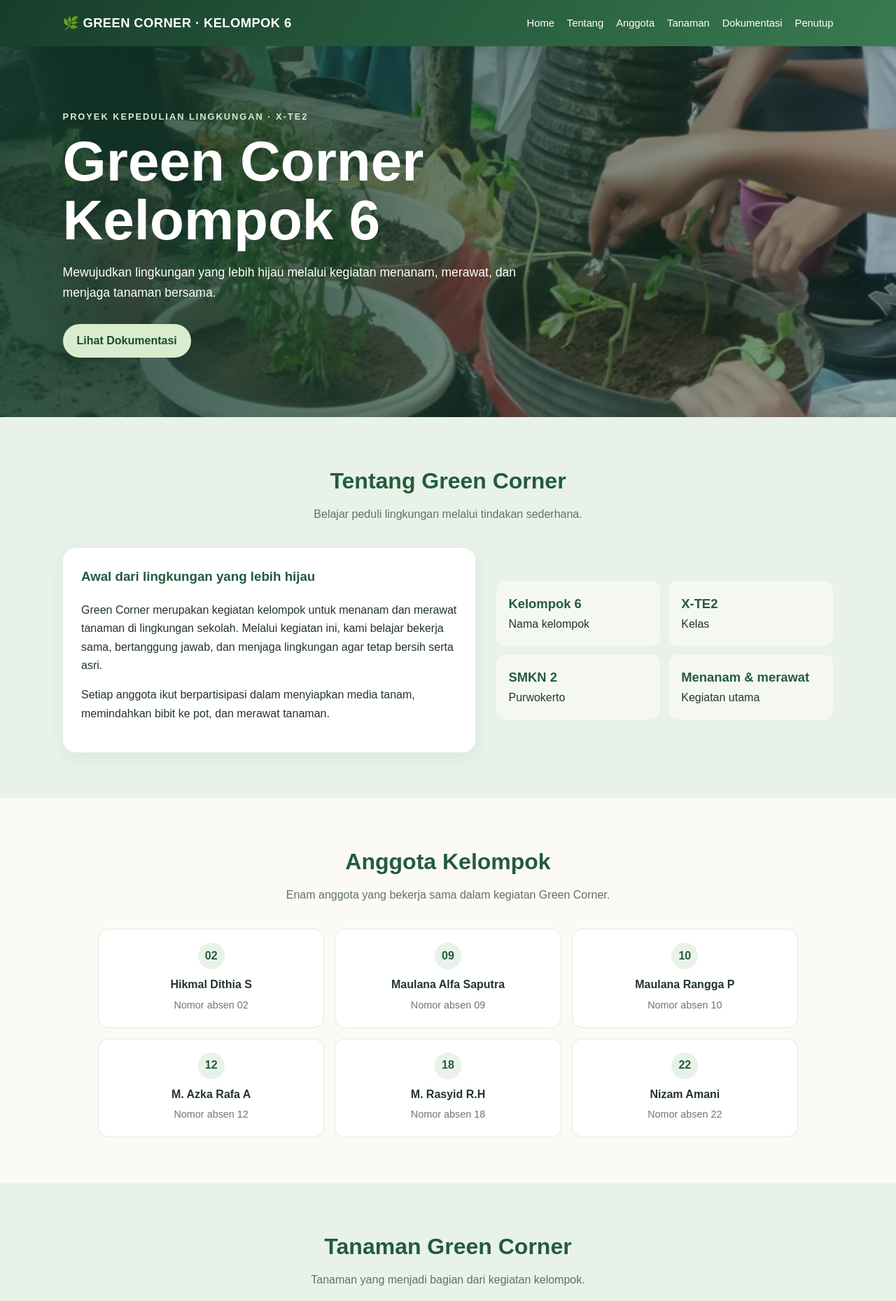
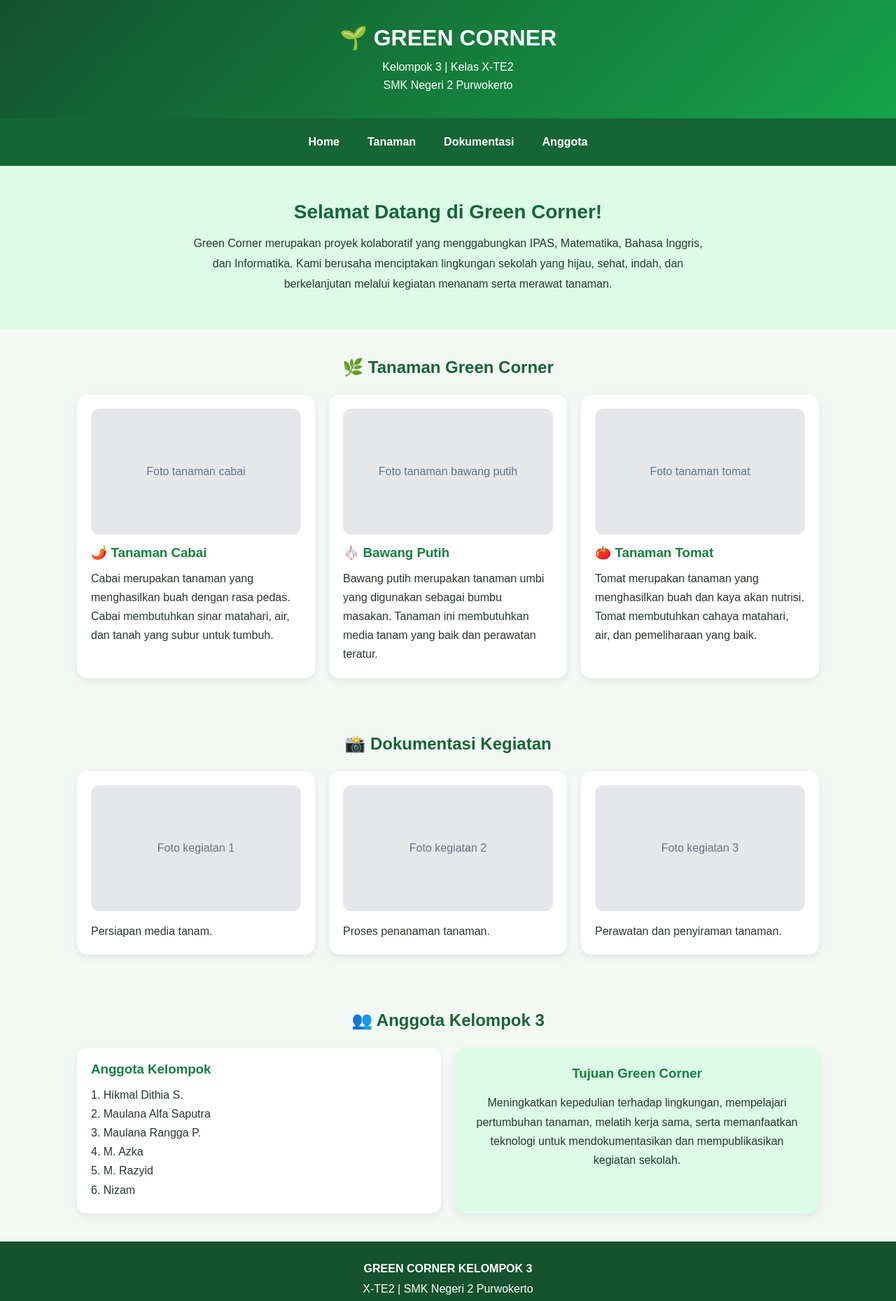
Before and after one commit to maulanaalfasaputra-png/Greencornerkelompok6, a plain HTML site: page index.html in a window 1280 px wide. Shown: the top 1859 px of the page at 70% size. Drawn offline with Linux system fonts and the light colour scheme.

Commit message:
Revise header, footer, and styles in index.html
Updated the header and footer details, changed the title, and modified various styles for improved layout and design.

```diff
--- a/index.html
+++ b/index.html
@@ -4,330 +4,144 @@
 <head>
 <meta charset="UTF-8">
 <meta name="viewport" content="width=device-width, initial-scale=1.0">
-<meta name="description" content="Dokumentasi kegiatan Green Corner Kelompok 6 X-TE2 SMKN 2 Purwokerto.">
-<title>Green Corner | Kelompok 6</title>
+<title>Green Corner Kelompok 3</title>
 
 <style>
-:root {
-  --green:#245b3d;
-  --deep:#173d2b;
-  --mint:#e8f2e8;
-  --cream:#fbfaf4;
-  --leaf:#75a96b;
-  --ink:#23352a;
-}
-
 * {
-  box-sizing:border-box;
-  scroll-behavior:smooth;
+    margin: 0;
+    padding: 0;
+    box-sizing: border-box;
+    scroll-behavior: smooth;
 }
 
 body {
-  margin:0;
-  font-family:Arial,Helvetica,sans-serif;
-  background:var(--cream);
-  color:var(--ink);
-  line-height:1.65;
+    font-family: Arial, sans-serif;
+    background: #f4f8f4;
+    color: #26382c;
 }
 
 header {
-  background:linear-gradient(120deg,#173d2b,#397b50);
-  color:white;
-  padding:18px 7%;
-  position:sticky;
-  top:0;
-  z-index:5;
-  box-shadow:0 3px 14px #163b2b30;
+    background: linear-gradient(135deg, #14532d, #16a34a);
+    color: white;
+    padding: 35px 20px;
+    text-align: center;
+}
+
+header h1 {
+    font-size: 32px;
+    margin-bottom: 10px;
+}
+
+header p {
+    line-height: 1.6;
 }
 
 nav {
-  display:flex;
-  align-items:center;
-  justify-content:space-between;
-  gap:20px;
-  flex-wrap:wrap;
-}
-
-.brand {
-  font-weight:800;
-  font-size:1.15rem;
-  letter-spacing:.4px;
-}
-
-nav ul {
-  display:flex;
-  gap:18px;
-  list-style:none;
-  padding:0;
-  margin:0;
-  flex-wrap:wrap;
+    background: #166534;
+    display: flex;
+    justify-content: center;
+    flex-wrap: wrap;
+    gap: 10px;
+    padding: 15px;
 }
 
 nav a {
-  color:white;
-  text-decoration:none;
-  font-size:.92rem;
+    color: white;
+    text-decoration: none;
+    padding: 10px 15px;
+    border-radius: 20px;
+    font-weight: bold;
 }
 
 nav a:hover {
-  text-decoration:underline;
+    background: #22c55e;
 }
 
 .hero {
-  padding:90px 7% 85px;
-  background:linear-gradient(90deg,#143b2bdc,#143b2b65),url('penanaman-2.jpg') center 48%/cover;
-  color:white;
+    padding: 50px 20px;
+    text-align: center;
+    background: #dcfce7;
 }
 
-.hero-inner {
-  max-width:850px;
-}
-
-.eyebrow {
-  text-transform:uppercase;
-  letter-spacing:2px;
-  font-size:.8rem;
-  color:#d7edce;
-  font-weight:bold;
-}
-
-h1 {
-  font-size:clamp(2.5rem,7vw,5rem);
-  line-height:1.05;
-  margin:12px 0;
+.hero h2 {
+    color: #166534;
+    font-size: 28px;
+    margin-bottom: 15px;
 }
 
 .hero p {
-  font-size:1.1rem;
-  max-width:650px;
-}
-
-.btn {
-  display:inline-block;
-  background:#d9edce;
-  color:#1b4b30;
-  padding:11px 20px;
-  border-radius:30px;
-  text-decoration:none;
-  font-weight:bold;
-  margin-top:12px;
+    max-width: 750px;
+    margin: auto;
+    line-height: 1.8;
 }
 
 section {
-  padding:65px 7%;
+    padding: 40px 20px;
+    max-width: 1100px;
+    margin: auto;
 }
 
-.section-title {
-  text-align:center;
-  margin:0 auto 35px;
-  max-width:700px;
+section h2 {
+    text-align: center;
+    color: #166534;
+    margin-bottom: 25px;
 }
 
-.section-title h2 {
-  font-size:2rem;
-  color:var(--green);
-  margin:0 0 8px;
+.cards {
+    display: grid;
+    grid-template-columns: repeat(auto-fit, minmax(220px, 1fr));
+    gap: 20px;
 }
 
-.section-title p {
-  margin:0;
-  color:#607166;
+.card {
+    background: white;
+    border-radius: 15px;
+    padding: 20px;
+    box-shadow: 0 4px 12px rgba(0,0,0,0.08);
+}
+
+.card h3 {
+    color: #15803d;
+    margin-bottom: 12px;
+}
+
+.card p {
+    line-height: 1.7;
+}
+
+.photo-box {
+    background: #e5e7eb;
+    min-height: 180px;
+    border-radius: 12px;
+    display: flex;
+    justify-content: center;
+    align-items: center;
+    color: #64748b;
+    margin-bottom: 15px;
+    text-align: center;
+    padding: 10px;
+}
+
+.photo-box img {
+    width: 100%;
+    height: 220px;
+    object-fit: cover;
+    border-radius: 12px;
 }
 
 .about {
-  background:var(--mint);
-}
-
-.about-grid {
-  display:grid;
-  grid-template-columns:1.1fr .9fr;
-  gap:30px;
-  align-items:center;
-  max-width:1100px;
-  margin:auto;
-}
-
-.about-card,.info-card {
-  background:white;
-  padding:26px;
-  border-radius:18px;
-  box-shadow:0 8px 24px #173d2b10;
-}
-
-.about-card h3 {
-  color:var(--green);
-  margin-top:0;
-}
-
-.facts {
-  display:grid;
-  grid-template-columns:repeat(2,1fr);
-  gap:12px;
-}
-
-.fact {
-  background:#f5f8f1;
-  border-radius:14px;
-  padding:18px;
-}
-
-.fact strong {
-  display:block;
-  color:var(--green);
-  font-size:1.15rem;
-}
-
-.members {
-  display:grid;
-  grid-template-columns:repeat(3,1fr);
-  gap:15px;
-  max-width:1000px;
-  margin:auto;
-}
-
-.member {
-  background:white;
-  border:1px solid #e3eadf;
-  border-radius:15px;
-  padding:19px;
-  text-align:center;
-}
-
-.number {
-  width:38px;
-  height:38px;
-  border-radius:50%;
-  display:grid;
-  place-items:center;
-  background:var(--mint);
-  color:var(--green);
-  font-weight:bold;
-  margin:0 auto 9px;
-}
-
-.member h3 {
-  font-size:1rem;
-  margin:4px 0;
-}
-
-.member p {
-  margin:0;
-  color:#6b796e;
-  font-size:.9rem;
-}
-
-.plants {
-  background:var(--mint);
-}
-
-.plant-grid {
-  display:grid;
-  grid-template-columns:repeat(3,1fr);
-  gap:18px;
-  max-width:1000px;
-  margin:auto;
-}
-
-.plant {
-  background:white;
-  padding:23px;
-  border-radius:16px;
-}
-
-.plant h3 {
-  color:var(--green);
-  margin-top:0;
-}
-
-.gallery {
-  display:grid;
-  grid-template-columns:repeat(2,1fr);
-  gap:18px;
-  max-width:1000px;
-  margin:auto;
-}
-
-.photo {
-  margin:0;
-  background:white;
-  padding:10px;
-  border-radius:16px;
-  box-shadow:0 8px 24px #173d2b12;
-}
-
-.photo img {
-  display:block;
-  width:100%;
-  height:360px;
-  object-fit:cover;
-  border-radius:10px;
-}
-
-.photo figcaption {
-  padding:12px 8px 5px;
-  font-size:.94rem;
-}
-
-.closing {
-  background:linear-gradient(120deg,#173d2b,#397b50);
-  color:white;
-  text-align:center;
-}
-
-.closing h2 {
-  font-size:2rem;
-  margin-top:0;
+    background: #dcfce7;
+    border-radius: 15px;
+    line-height: 1.8;
+    text-align: center;
 }
 
 footer {
-  background:#102e20;
-  color:#d9e8dc;
-  text-align:center;
-  padding:22px 7%;
-  font-size:.9rem;
-}
-
-@media(max-width:760px) {
-  header {
-    position:static;
-  }
-  nav {
-    align-items:flex-start;
-  }
-  nav ul {
-    gap:11px;
-  }
-  .about-grid {
-    grid-template-columns:1fr;
-  }
-  .members {
-    grid-template-columns:repeat(2,1fr);
-  }
-  .plant-grid {
-    grid-template-columns:1fr;
-  }
-  .gallery {
-    grid-template-columns:1fr;
-  }
-  .photo img {
-    height:auto;
-    max-height:520px;
-  }
-  section {
-    padding:48px 6%;
-  }
-  .hero {
-    padding:70px 6%;
-  }
-}
-
-@media(max-width:420px) {
-  .members {
-    grid-template-columns:1fr;
-  }
-  nav ul {
-    font-size:.85rem;
-  }
+    background: #14532d;
+    color: white;
+    text-align: center;
+    padding: 25px;
+    line-height: 1.8;
 }
 </style>
 </head>
@@ -335,133 +149,128 @@ footer {
 <body>
 
 <header>
-<nav>
-  <div class="brand">🌿 GREEN CORNER · KELOMPOK 6</div>
-  <ul>
-    <li><a href="#home">Home</a></li>
-    <li><a href="#tentang">Tentang</a></li>
-    <li><a href="#anggota">Anggota</a></li>
-    <li><a href="#tanaman">Tanaman</a></li>
-    <li><a href="#dokumentasi">Dokumentasi</a></li>
-    <li><a href="#penutup">Penutup</a></li>
-  </ul>
-</nav>
+    <h1>🌱 GREEN CORNER</h1>
+    <p>Kelompok 3 | Kelas X-TE2</p>
+    <p>SMK Negeri 2 Purwokerto</p>
 </header>
 
-<main>
+<nav>
+    <a href="#home">Home</a>
+    <a href="#tanaman">Tanaman</a>
+    <a href="#dokumentasi">Dokumentasi</a>
+    <a href="#anggota">Anggota</a>
+</nav>
 
-<section class="hero" id="home">
-  <div class="hero-inner">
-    <div class="eyebrow">Proyek kepedulian lingkungan · X-TE2</div>
-    <h1>Green Corner<br>Kelompok 6</h1>
-    <p>Mewujudkan lingkungan yang lebih hijau melalui kegiatan menanam, merawat, dan menjaga tanaman bersama.</p>
-    <a class="btn" href="#dokumentasi">Lihat Dokumentasi</a>
+<div class="hero" id="home">
+    <h2>Selamat Datang di Green Corner!</h2>
+    <p>
+        Green Corner merupakan proyek kolaboratif yang menggabungkan
+        IPAS, Matematika, Bahasa Inggris, dan Informatika.
+        Kami berusaha menciptakan lingkungan sekolah yang hijau,
+        sehat, indah, dan berkelanjutan melalui kegiatan menanam
+        serta merawat tanaman.
+    </p>
+</div>
+
+<section id="tanaman">
+    <h2>🌿 Tanaman Green Corner</h2>
+
+    <div class="cards">
+
+        <div class="card">
+            <div class="photo-box">Foto tanaman cabai</div>
+            <h3>🌶️ Tanaman Cabai</h3>
+            <p>
+                Cabai merupakan tanaman yang menghasilkan buah
+                dengan rasa pedas. Cabai membutuhkan sinar matahari,
+                air, dan tanah yang subur untuk tumbuh.
+            </p>
+        </div>
+
+        <div class="card">
+            <div class="photo-box">Foto tanaman bawang putih</div>
+            <h3>🧄 Bawang Putih</h3>
+            <p>
+                Bawang putih merupakan tanaman umbi yang digunakan
+                sebagai bumbu masakan. Tanaman ini membutuhkan
+                media tanam yang baik dan perawatan teratur.
+            </p>
+        </div>
+
+        <div class="card">
+            <div class="photo-box">Foto tanaman tomat</div>
+            <h3>🍅 Tanaman Tomat</h3>
+            <p>
+                Tomat merupakan tanaman yang menghasilkan buah
+                dan kaya akan nutrisi. Tomat membutuhkan cahaya
+                matahari, air, dan pemeliharaan yang baik.
+            </p>
+        </div>
+
     </div>
 </section>
 
-<section class="about" id="tentang">
-  <div class="section-title">
-    <h2>Tentang Green Corner</h2>
-    <p>Belajar peduli lingkungan melalui tindakan sederhana.</p>
+<section id="dokumentasi">
+    <h2>📸 Dokumentasi Kegiatan</h2>
+
+    <div class="cards">
+
+        <div class="card">
+            <div class="photo-box">
+                Foto kegiatan 1
+            </div>
+            <p>Persiapan media tanam.</p>
         </div>
 
-  <div class="about-grid">
-    <div class="about-card">
-      <h3>Awal dari lingkungan yang lebih hijau</h3>
-      <p>Green Corner merupakan kegiatan kelompok untuk menanam dan merawat tanaman di lingkungan sekolah. Melalui kegiatan ini, kami belajar bekerja sama, bertanggung jawab, dan menjaga lingkungan agar tetap bersih serta asri.</p>
-      <p>Setiap anggota ikut berpartisipasi dalam menyiapkan media tanam, memindahkan bibit ke pot, dan merawat tanaman.</p>
+        <div class="card">
+            <div class="photo-box">
+                Foto kegiatan 2
+            </div>
+            <p>Proses penanaman tanaman.</p>
         </div>
 
-    <div class="facts">
-      <div class="fact"><strong>Kelompok 6</strong><span>Nama kelompok</span></div>
-      <div class="fact"><strong>X-TE2</strong><span>Kelas</span></div>
-      <div class="fact"><strong>SMKN 2</strong><span>Purwokerto</span></div>
-      <div class="fact"><strong>Menanam & merawat</strong><span>Kegiatan utama</span></div>
+        <div class="card">
+            <div class="photo-box">
+                Foto kegiatan 3
             </div>
+            <p>Perawatan dan penyiraman tanaman.</p>
+        </div>
+
     </div>
 </section>
 
 <section id="anggota">
-  <div class="section-title">
-    <h2>Anggota Kelompok</h2>
-    <p>Enam anggota yang bekerja sama dalam kegiatan Green Corner.</p>
+    <h2>👥 Anggota Kelompok 3</h2>
+
+    <div class="cards">
+
+        <div class="card">
+            <h3>Anggota Kelompok</h3>
+            <p>1. Hikmal Dithia S.</p>
+            <p>2. Maulana Alfa Saputra</p>
+            <p>3. Maulana Rangga P.</p>
+            <p>4. M. Azka</p>
+            <p>5. M. Razyid</p>
+            <p>6. Nizam</p>
         </div>
 
-  <div class="members">
-    <article class="member"><div class="number">02</div><h3>Hikmal Dithia S</h3><p>Nomor absen 02</p></article>
-    <article class="member"><div class="number">09</div><h3>Maulana Alfa Saputra</h3><p>Nomor absen 09</p></article>
-    <article class="member"><div class="number">10</div><h3>Maulana Rangga P</h3><p>Nomor absen 10</p></article>
-    <article class="member"><div class="number">12</div><h3>M. Azka Rafa A</h3><p>Nomor absen 12</p></article>
-    <article class="member"><div class="number">18</div><h3>M. Rasyid R.H</h3><p>Nomor absen 18</p></article>
-    <article class="member"><div class="number">22</div><h3>Nizam Amani</h3><p>Nomor absen 22</p></article>
+        <div class="card about">
+            <h3>Tujuan Green Corner</h3>
+            <p>
+                Meningkatkan kepedulian terhadap lingkungan,
+                mempelajari pertumbuhan tanaman, melatih kerja sama,
+                serta memanfaatkan teknologi untuk mendokumentasikan
+                dan mempublikasikan kegiatan sekolah.
+            </p>
         </div>
-</section>
-
-<section class="plants" id="tanaman">
-  <div class="section-title">
-    <h2>Tanaman Green Corner</h2>
-    <p>Tanaman yang menjadi bagian dari kegiatan kelompok.</p>
-  </div>
-
-  <div class="plant-grid">
-    <article class="plant">
-      <h3>🌶️ Cabai</h3>
-      <p>Tanaman cabai ditanam dalam media tanam yang cukup gembur dan dirawat dengan penyiraman teratur.</p>
-    </article>
-
-    <article class="plant">
-      <h3>🍅 Tomat</h3>
-      <p>Tanaman tomat membutuhkan sinar matahari dan perawatan rutin agar dapat tumbuh dengan baik.</p>
-    </article>
-
-    <article class="plant">
-      <h3>🧄 Bawang Putih</h3>
-      <p>Bawang putih menjadi salah satu tanaman yang dikenalkan dalam kegiatan penanaman dan perawatan.</p>
-    </article>
-  </div>
-</section>
-
-<section id="dokumentasi">
-  <div class="section-title">
-    <h2>Dokumentasi Kegiatan</h2>
-    <p>Beberapa momen saat kelompok menyiapkan media tanam dan menanam bibit.</p>
-  </div>
-
-  <div class="gallery">
-
-    <figure class="photo">
-      <img src="penanaman-1.jpg" alt="Anggota kelompok menyiapkan bibit untuk ditanam">
-      <figcaption>Menyiapkan bibit dan media tanam sebelum dipindahkan ke pot.</figcaption>
-    </figure>
-
-    <figure class="photo">
-      <img src="penanaman-2.jpg" alt="Anggota kelompok bekerja bersama menanam bibit">
-      <figcaption>Bekerja sama memindahkan bibit ke dalam wadah tanam.</figcaption>
-    </figure>
-
-    <figure class="photo">
-      <img src="penanaman-3.jpg" alt="Anggota kelompok menanam tanaman di pot">
-      <figcaption>Menanam dan merapikan tanah di sekitar bibit.</figcaption>
-    </figure>
-
-    <figure class="photo">
-      <img src="perawatan-tanaman.jpg" alt="Anggota kelompok merawat tanaman dalam pot">
-      <figcaption>Merawat tanaman yang sudah ditanam agar dapat tumbuh dengan baik.</figcaption>
-    </figure>
 
     </div>
 </section>
 
-<section class="closing" id="penutup">
-  <h2>Penutup</h2>
-  <p>Melalui kegiatan Green Corner, kami belajar bahwa menjaga lingkungan dapat dimulai dari hal kecil. Dengan kerja sama dan tanggung jawab, kami berharap tanaman yang telah ditanam dapat tumbuh dengan baik dan membuat lingkungan sekolah menjadi lebih hijau, bersih, serta nyaman.</p>
-  <p><strong>Kelompok 6 · X-TE2 · SMKN 2 Purwokerto</strong></p>
-</section>
-
-</main>
-
 <footer>
-© 2026 Green Corner Kelompok 6 · X-TE2 SMKN 2 Purwokerto
+    <p><b>GREEN CORNER KELOMPOK 3</b></p>
+    <p>X-TE2 | SMK Negeri 2 Purwokerto</p>
+    <p>Small green actions create a big environmental impact.</p>
 </footer>
 
 </body>
```
Lines whose indentation alone changed are shown as unchanged.
